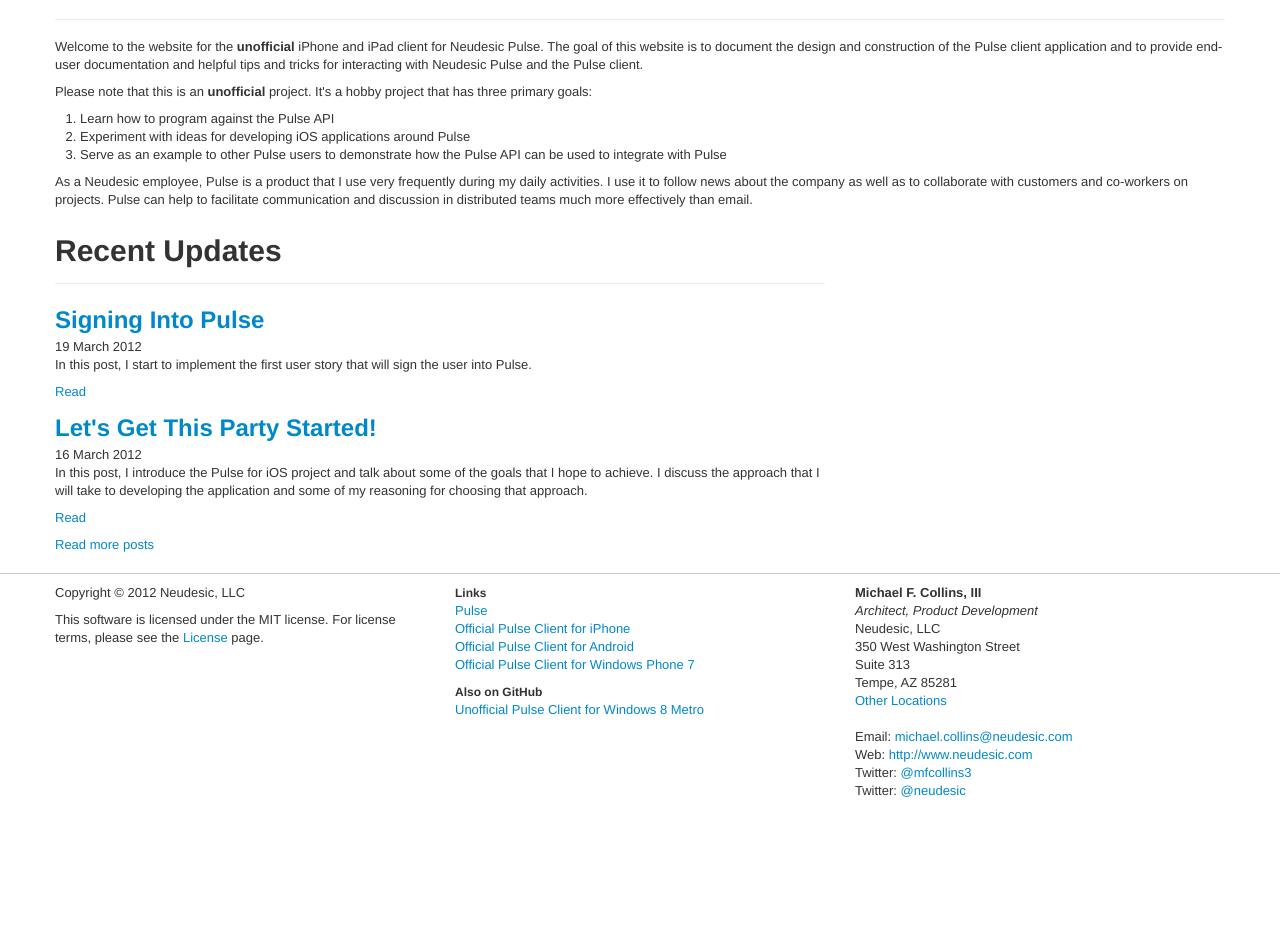
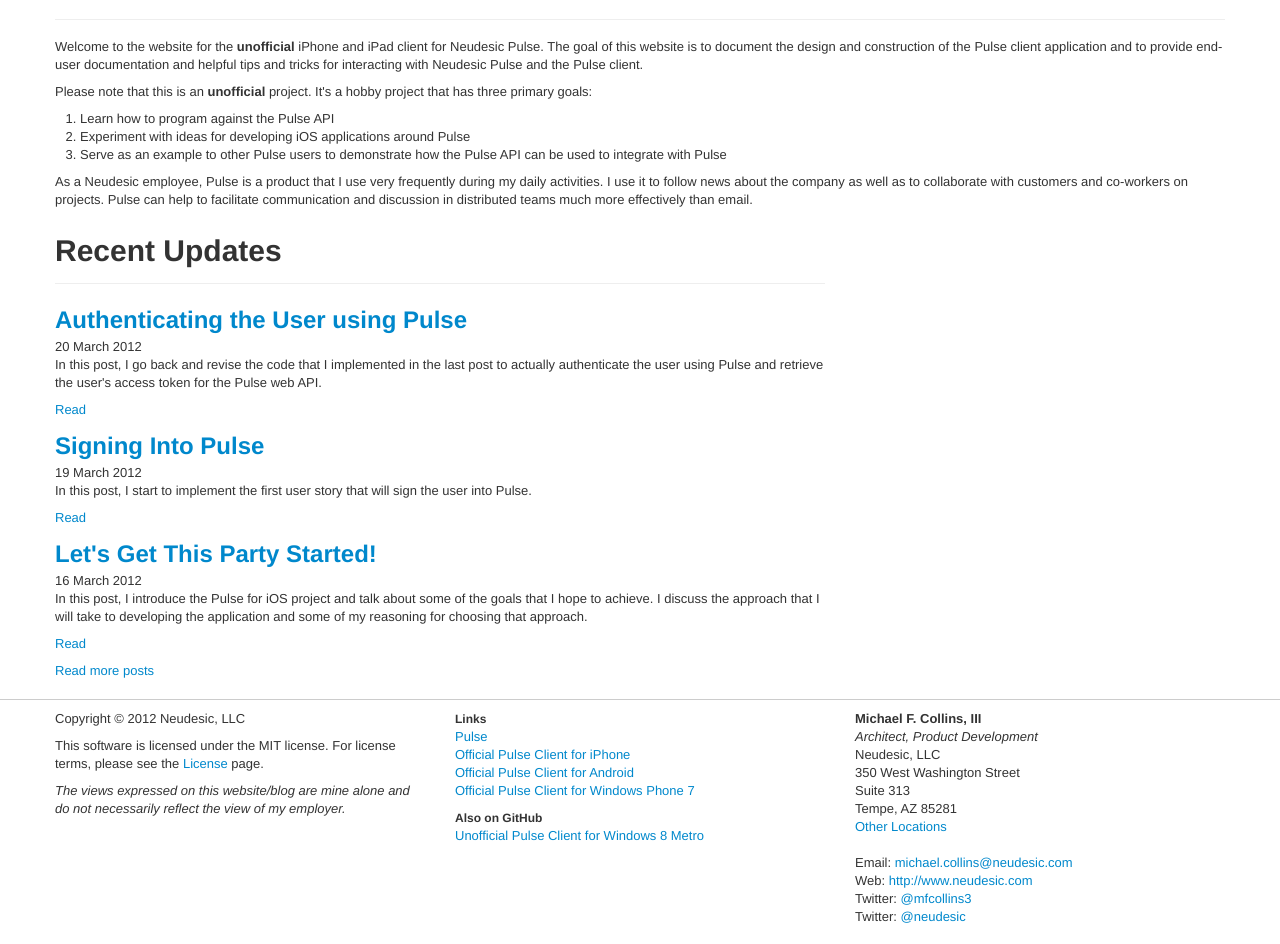
Before and after one commit to protez/pulse-ios, a Jekyll site: the page built from index.html, in a window 1280 px wide and 1323 px high. Shown: the part 379-1323 px from the top of the window. Built offline with Jekyll 4.4.1, drawn with Linux system fonts in a browser that asks for light colours; the list of posts is cut into pages by our own code; part of the change alters nothing that is shown.

Commit message:
I added a disclaimer to the footer of the site. I created a new post about calling the Pulse authentication web service to authenticate the user and retrieve the user's access token.

```diff
--- a/_includes/footer.html
+++ b/_includes/footer.html
@@ -6,6 +6,12 @@
                 <p>
                     This software is licensed under the MIT license. For license terms,
                     please see the <a href="/license.html">License</a> page.
+                </p>
+                <p>
+                    <em>
+                        The views expressed on this website/blog are mine alone and
+                        do not necessarily reflect the view of my employer.
+                    </em>
                 </p>
             </div>
             <div class="span4">
--- /dev/null
+++ b/_posts/2012-03-20-Authenticating-The-User-Using-Pulse.markdown
@@ -0,0 +1,241 @@
+---
+layout: post
+title: Authenticating the User using Pulse
+date: 2012-03-20 10:38:00
+description: In this post, I go back and revise the code that I implemented in the last post to actually authenticate the user using Pulse and retrieve the user's access token for the Pulse web API.
+---
+In my last post, I took a shortcut and completed the scenario (as far as the
+Cucumber steps were concerned) without actually authenticating the user. Yes,
+I cut a corner, but that blog post was over three days in the making while I
+tried to figure out Cucumber and Frank, and I just wanted to move onto a new
+post. However, I don't like people saying that I cheated, so I'm going to go
+back and modify the code to actually sign the user into Pulse. I'm not going
+to change the feature or step definitions yet, but I will add onto my unit
+test suite and I will show you that code plus the source code for my Pulse
+web service client.
+
+To refresh your memory, here's where I left off in my last post. I started off
+with the scenario:
+
+{% highlight gherkin %}
+Scenario: Successfully sign into Pulse
+  Given I have not signed into Pulse before
+  When I sign into Pulse
+  Then I will see my feed
+{% endhighlight %}
+
+To satisfy the story, I built out the sign-in form for the user interface:
+
+<ul class="thumbnails">
+    <li class="span3">
+        <a href="{{site.url}}/images/2012-03-19-iPad-Sign-In-Form.png" class="thumbnail fancybox" title="Pulse sign-in form on the iPad" data-fancybox-group="signinform">
+            <img src="{{site.url}}/images/2012-03-19-iPad-Sign-In-Form-Thumbnail.png" alt="Sign-in form on the iPad"/>
+        </a>
+        <div class="caption">
+            <h5>iPad</h5>
+        </div>
+    </li>
+    <li class="span3">
+        <a href="{{site.url}}/images/2012-03-19-iPhone-Sign-In-Form.png" class="thumbnail fancybox" title="Pulse sign-in form on the iPhone" data-fancybox-group="signinform">
+            <img src="{{site.url}}/images/2012-03-19-iPhone-Sign-In-Form-Thumbnail.png" alt="Sign-in form on the iPhone"/>
+        </a>
+        <div class="caption">
+            <h5>iPhone</h5>
+        </div>
+    </li>
+</ul>
+
+When I ended the post, clicking the sign-in button simply dismissed the form,
+but did not actually authenticate the user using Pulse. I am going to change
+this right now. I started off by writing the code to authenticate the user
+against Pulse. I created a new Pulse class that implements a sign-in method:
+
+{% highlight objc %}
+@interface Pulse : NSObject {
+    NSURL *pulseURL;
+    NSString *accessToken;
+}
+- (void)signIntoPulse:(NSURL *)url withUserName:(NSString *)userName password:(NSString *)password onSuccess:(void (^)())successHandler failure:(void (^)(NSError *))failureHandler;
+@end
+{% endhighlight %}
+
+{% highlight objc %}
+- (void)signIntoPulse:(NSURL *)url withUserName:(NSString *)userName password:(NSString *)password onSuccess:(void (^)())successHandler failure:(void (^)(NSError *))failureHandler
+{
+    pulseURL = url;
+    NSURL *requestURL = [NSURL URLWithString:@"/Services/Public/access/authorize" relativeToURL:pulseURL];
+
+    NSMutableURLRequest *request = [[NSMutableURLRequest alloc] initWithURL:requestURL];
+    [request setHTTPMethod:@"POST"];
+
+    NSString *requestMessage = [NSString stringWithFormat:@"{userName:'%@',password:'%@',clientKey:'{2AD95EEC-8AF6-4BAF-835F-DBDC6E626EB7}',clientVersion:'1.0.0.0'}", userName, password];
+    NSData *requestData = [requestMessage dataUsingEncoding:NSUTF8StringEncoding];
+    [request setHTTPBody:requestData];
+
+    NSDictionary *requestHeaders = [NSDictionary dictionaryWithObjectsAndKeys:@"application/json", @"Content-Type", @"application/json", @"Accept", nil];
+    [request setAllHTTPHeaderFields:requestHeaders];
+
+    [NSURLConnection sendAsynchronousRequest:request queue:[NSOperationQueue currentQueue] completionHandler:^(NSURLResponse *response, NSData *responseData, NSError *error) {
+        if (error)
+        {
+            failureHandler(error);
+            return;
+        }
+
+        NSError *jsonError = nil;
+        NSDictionary *responseObject = [NSJSONSerialization JSONObjectWithData:responseData options:0 error:&jsonError];
+        if (jsonError)
+        {
+            failureHandler(error);
+            return;
+        }
+
+        accessToken = [responseObject objectForKey:@"value"];
+        successHandler();
+    }];
+}
+{% endhighlight %}
+
+The signIntoPulse:withUserName:password:onSuccess:failure: method is called by
+the sign-in form to authenticate the user and store the access token for future
+requests to the Pulse web API.
+
+<div class="well">
+    <h3>An Unexpected Stop for Refactoring</h3>
+    <p>
+        When I originally wrote the Pulse class, I decided to violate my
+        test-driven development rules and not write a unit test for the Pulse
+        class. I initially thought that the Pulse class was too low-level to
+        unit test and it was going to be hard to isolate the HTTP functionality
+        for unit testing. However, as I wrote this blog post and added the
+        source code to it, I realized that the signIntoPulse: method would
+        actually be easy to create a unit test for.
+    </p>
+    <p>
+        To unit test the Pulse class, I will remove the
+        [NSURLConnection sendAsynchronousRequest:queue:completionHandler:]
+        method call and will replace it with a call to a private method on the
+        Pulse class. Then in my unit tests, I can test using a
+        <em>partial mock</em> and mock out the private method.
+    </p>
+    <p>
+        I will start by creating a private category for my Pulse class:
+    </p>
+{% highlight objc %}
+@interface Pulse ()
+- (void)post:(NSString *)message to:(NSURL *)url completionHandler:(void (^)(NSURLResponse *, NSData *, NSError *))completionHandler;
+@end
+{% endhighlight %}
+    <p>
+        Next, I will remove some of the HTTP code from the
+        signIntoPulse:userName:password:onSuccess:failure: method and will move
+        it into the post:to:completionHandler: method:
+    </p>
+{% highlight objc %}
+- (void)post:(NSString *)message to:(NSURL *)url completionHandler:(void (^)(NSURLResponse *, NSData *, NSError *))completionHandler
+{
+    NSMutableURLRequest *request = [[NSMutableURLRequest alloc] initWithURL:url];
+    [request setHTTPMethod:@"POST"];
+    [request setHTTPBody:[message dataUsingEncoding:NSUTF8StringEncoding]];
+    [request setAllHTTPHeaderFields:[NSDictionary dictionaryWithObjectsAndKeys:@"application/json", @"Content-Type", @"application/json", @"Accept", nil]];
+    [NSURLConnection sendAsynchronousRequest:request queue:[NSOperationQueue currentQueue] completionHandler:completionHandler];
+}
+{% endhighlight %}
+    <p>
+        The revised signIntoPulse:withUserName:password:onSuccess:failure:
+        method now looks like this:
+    </p>
+{% highlight objc %}
+- (void)signIntoPulse:(NSURL *)url withUserName:(NSString *)userName password:(NSString *)password onSuccess:(void (^)())successHandler failure:(void (^)(NSError *))failureHandler
+{
+    pulseURL = url;
+    NSURL *requestURL = [NSURL URLWithString:@"/Services/Public/access/authorize" relativeToURL:pulseURL];
+
+    NSString *requestMessage = [NSString stringWithFormat:@"{userName:'%@',password:'%@',clientKey:'{2AD95EEC-8AF6-4BAF-835F-DBDC6E626EB7}',clientVersion:'1.0.0.0'}", userName, password];
+
+    [self post:requestMessage to:requestURL completionHandler:^(NSURLResponse *response, NSData *responseData, NSError *error) {
+        if (error)
+        {
+            failureHandler(error);
+            return;
+        }
+
+        NSError *jsonError = nil;
+        NSDictionary *responseObject = [NSJSONSerialization JSONObjectWithData:responseData options:0 error:&jsonError];
+        if (jsonError)
+        {
+            failureHandler(error);
+            return;
+        }
+
+        accessToken = [responseObject objectForKey:@"value"];
+        successHandler();
+    }];
+}
+{% endhighlight %}
+    <p>
+        The resulting unit test that I created to test the success scenario is
+        below:
+    </p>
+{% highlight objc %}
+- (void)testPulseAuthenticationSucceeds
+{
+    __block void (^completionHandler)(NSURLResponse *, NSData *, NSError *);
+    __block BOOL successHandlerCalled = NO;
+    __block BOOL failureHandlerCalled = NO;
+
+    Pulse *pulse = [[Pulse alloc] init];
+
+    NSString *expectedMessage = @"{userName:'test.user',password:'test',clientKey:'{2AD95EEC-8AF6-4BAF-835F-DBDC6E626EB7}',clientVersion:'1.0.0.0'}";
+    id mockPulse = [OCMockObject partialMockForObject:pulse];
+    [[[mockPulse expect] andDo:^(NSInvocation *invocation) {
+        id value;
+        [invocation getArgument:&value atIndex:4];
+        completionHandler = value;
+    }] post:expectedMessage to:[OCMArg any] completionHandler:[OCMArg any]];
+
+    [mockPulse signIntoPulse:[NSURL URLWithString:@"https://pulse.neudesic.com"] withUserName:@"test.user" password:@"test" onSuccess:^{
+        successHandlerCalled = YES;
+    } failure:^(NSError *error) {
+        failureHandlerCalled = YES;
+    }];
+
+    id mockResponse = [OCMockObject mockForClass:[NSURLResponse class]];
+    NSData *data = [@"{\"value\": \"0cc75e88-9bca-4c81-8a0f-9d5ef33c7250\"}" dataUsingEncoding:NSUTF8StringEncoding];
+    completionHandler(mockResponse, data, nil);
+
+    [mockPulse verify];
+    [mockResponse verify];
+    GHAssertTrue(successHandlerCalled, @"The success handler was not called.");
+    GHAssertFalse(failureHandlerCalled, @"The failure handler was called.");
+}
+{% endhighlight%}
+    <p>
+        Again, I am using GHUnit and OCMock to implement my unit tests. In the
+        test, I start by creating a Pulse object, and then I use OCMock to
+        create a partial mock over my Pulse object. Using the partial mock, I
+        can mock out the post:to:completionHandler: method. In the mock method,
+        I store the pointer to the completion handler, because I need to call
+        that later in the test method in order to simulate the HTTP request
+        completing and sending the response to the completion handler.
+    </p>
+</div>
+
+With the source code now written to call Pulse in order to authenticate the
+user and retrieve the Pulse access token, I can now enhance the action method
+that is called when the user touches the "Sign In" button:
+
+{% highlight objc %}
+- (IBAction)signIn:(id)sender
+{
+    [pulse signIntoPulse:[NSURL URLWithString:pulseAddress.text] withUserName:userName.text password:password.text onSuccess:^{
+        [self.navigationController dismissModalViewControllerAnimated:YES];
+    } failure:^(NSError *error) {
+        // TODO: handle error
+    }];
+}
+{% endhighlight %}
+
+In my next post, I will look at enhancing this code to store the user's
+password in the iOS keychain so that the user is not required to login each
+time the Pulse application is launched.
```
